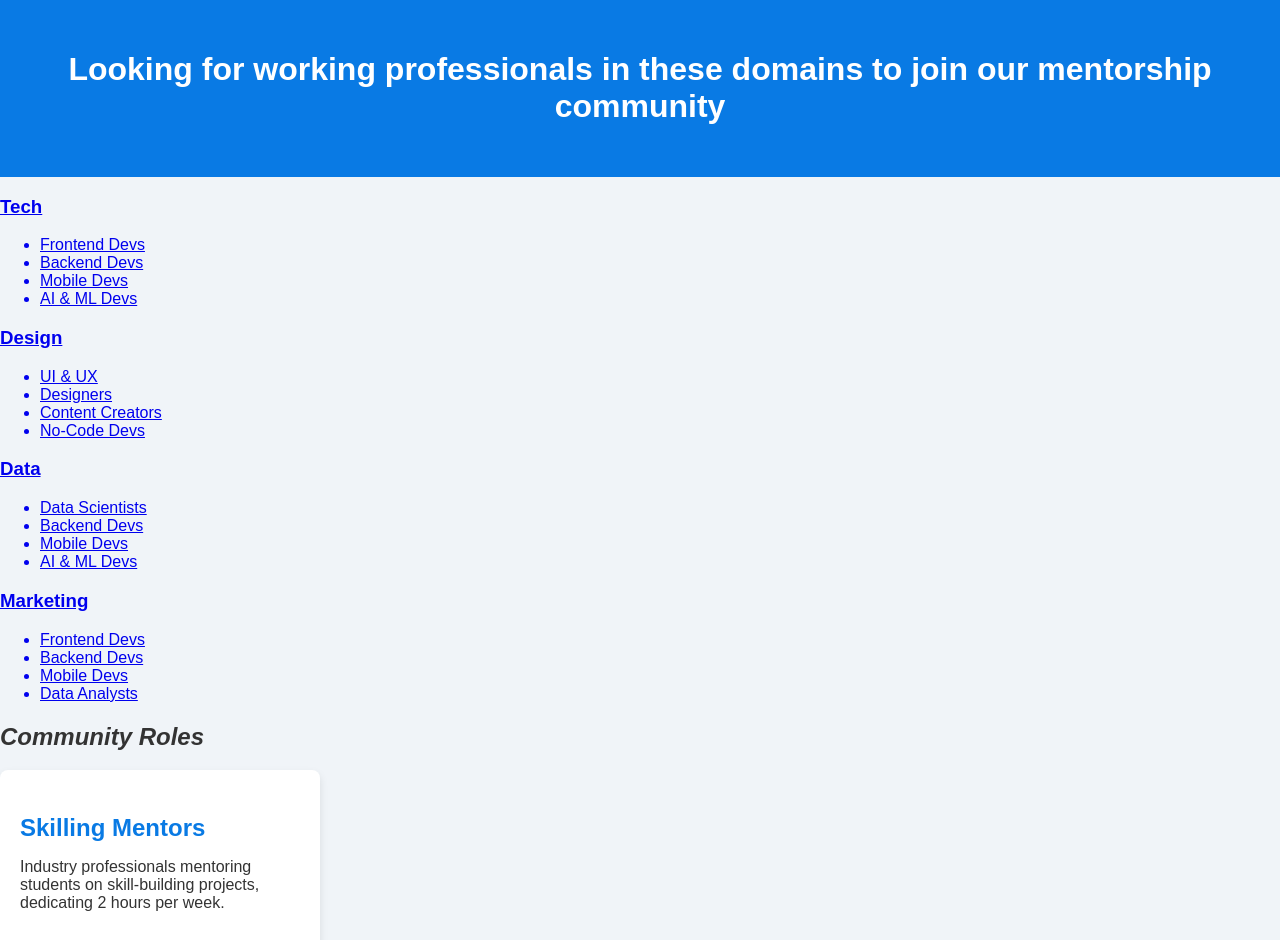
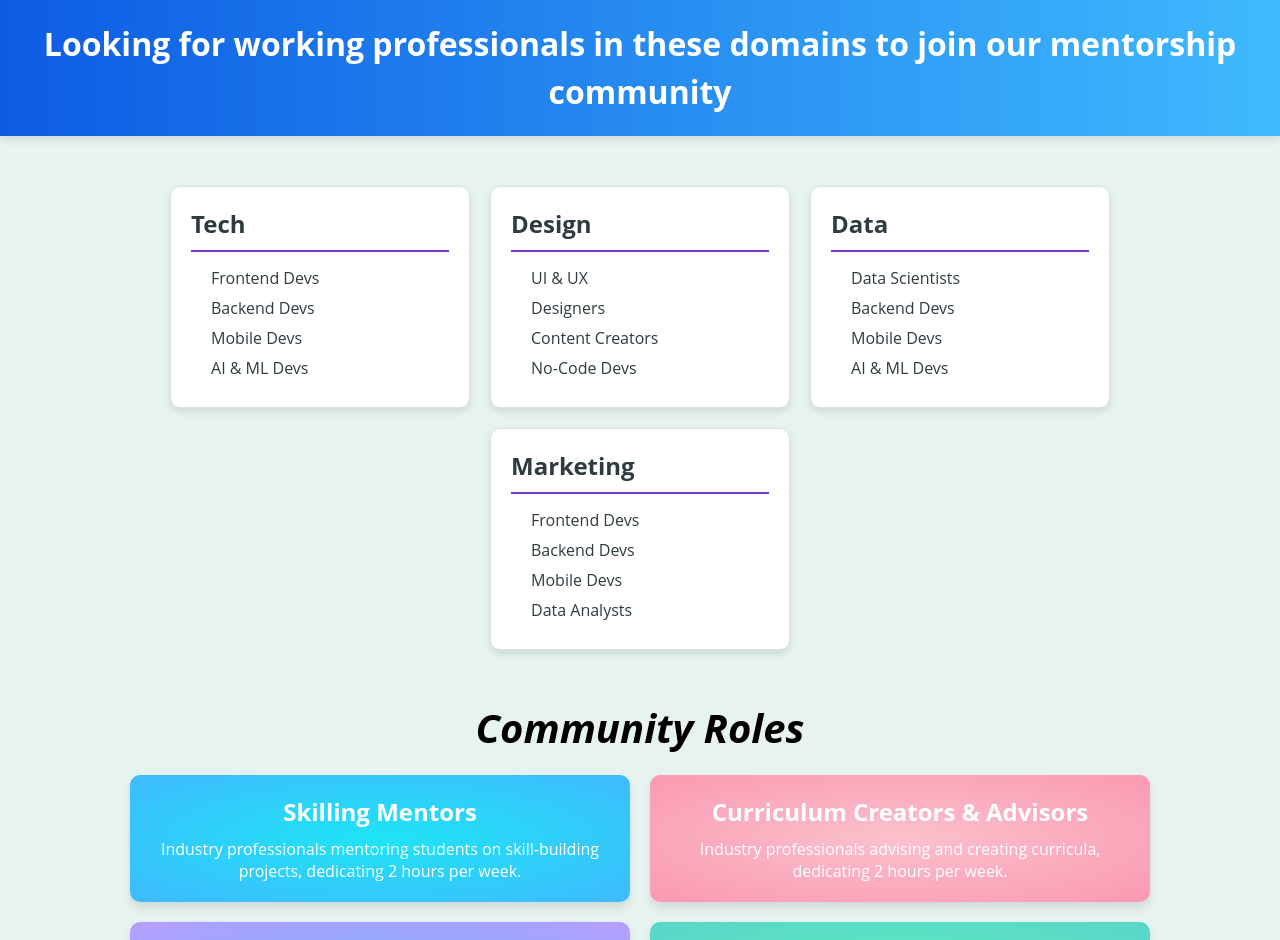
Before and after one commit to saif-alii/Barabari_, a plain HTML site: page index.html in a window 1280 px wide. Shown: the top 940 px of the page. Drawn offline with Linux system fonts and the light colour scheme.

Commit message:
Update style.css
Updated code

```diff
--- a/style.css
+++ b/style.css
@@ -1,118 +1,150 @@
 /* General Styles */
-body {
+* {
   margin: 0;
   padding: 0;
-  font-family: 'Arial', sans-serif;
-  background: #F0F4F8;
-  color: #333;
+  box-sizing: border-box;
 }
 
-header {
-  text-align: center;
-  padding: 30px;
-  background: #097ae4;
-  color: white;
+body {
+  font-family: 'Open Sans', sans-serif;
+  background: #E7F3F1;
+  margin: 0;
+  padding: 0;
 }
 
-.main-title {
-  font-size: 1.8rem;
+header .sen {
+  font-size: 2rem;
+  color: #ffffff;
+  background: linear-gradient(90deg, #0d5ce3, #3fbafe);
+  text-align: center;
+  padding: 20px;
+  margin-bottom: 30px;
   line-height: 1.5;
-  margin: 0;
+  box-shadow: 0 4px 8px rgba(0, 0, 0, 0.1);
 }
 
-/* Container */
-.container {
+/* Feature Cards Section */
+.page-contain {
+  display: flex;
+  flex-wrap: wrap;
+  gap: 20px;
+  justify-content: center;
   padding: 20px;
 }
 
-/* Feature Cards Section */
-.feature-cards {
+.data-card {
+  display: flex;
+  flex-direction: column;
+  width: 300px;
+  padding: 20px;
+  background: #FFFFFF;
+  border: 1px solid #E0E0E0;
+  border-radius: 10px;
+  box-shadow: 0 4px 8px rgba(0, 0, 0, 0.1);
+  transition: transform 0.3s ease, box-shadow 0.3s ease, background 0.3s ease;
+  text-decoration: none;
+  color: #2E3C40;
+}
+
+.data-card:hover {
+  background: #753BBD;
+  color: #FFFFFF;
+  transform: scale(1.05);
+  box-shadow: 0 8px 16px rgba(0, 0, 0, 0.2);
+}
+
+.data-card h3 {
+  margin-bottom: 15px;
+  font-size: 1.5rem;
+  border-bottom: 2px solid #753BBD;
+  padding-bottom: 10px;
+}
+
+.data-card:hover h3 {
+  border-color: #A754C4;
+}
+
+.data-card ul {
+  list-style: none;
+  padding-left: 20px;
+}
+
+.data-card li {
+  margin-bottom: 8px;
+}
+
+/* Role Cards Section */
+.main-container {
+  padding: 30px;
+}
+
+.heading__title {
+  text-align: center;
+  font-size: 2.5rem;
+  font-weight: bold;
+  margin-bottom: 20px;
+}
+
+.cards {
   display: flex;
   flex-wrap: wrap;
   justify-content: center;
   gap: 20px;
-  margin-bottom: 20px;
 }
 
 .card {
-  background: white;
-  border-radius: 8px;
-  box-shadow: 0 4px 8px rgba(0, 0, 0, 0.1);
+  width: 500px;
   padding: 20px;
-  width: 280px;
-  transition: transform 0.3s, box-shadow 0.3s;
+  border-radius: 10px;
+  box-shadow: 0 6px 10px rgba(0, 0, 0, 0.1);
+  transition: transform 0.2s, box-shadow 0.2s;
+  color: #FFFFFF;
+}
+
+.card:hover {
+  transform: scale(1.05);
+  box-shadow: 0 8px 16px rgba(0, 0, 0, 0.2);
 }
 
 .card h3 {
-  margin-bottom: 15px;
-  color: #097ae4;
   font-size: 1.5rem;
+  text-align: center;
+  margin-bottom: 10px;
 }
 
-.card ul {
-  list-style: none;
-  padding: 0;
-  color: #666;
+.card__description {
+  font-size: 1rem;
+  text-align: center;
 }
 
-.card li {
-  margin: 5px 0;
+.card-1 {
+  background: radial-gradient(#1fe4f5, #3fbafe);
 }
 
-.card:hover {
-  transform: translateY(-5px);
-  box-shadow: 0 8px 16px rgba(0, 0, 0, 0.2);
+.card-2 {
+  background: radial-gradient(#fbc1cc, #fa99b2);
 }
 
-/* Community Roles Heading */
-.community-heading {
-  text-align: center;
-  margin-bottom: 20px;
+.card-3 {
+  background: radial-gradient(#76b2fe, #b69efe);
 }
 
-.section-title {
-  width: 100%;
-  height: 50px;
-  font-weight: 600;
-  font-size: 3rem;
-  color: #097ae4;
-  margin: 0;
-}
-
-/* Role Cards Section */
-.role-cards {
-  display: grid;
-  grid-template-columns: repeat(auto-fit, minmax(300px, 1fr));
-  gap: 20px;
-}
-
-.role-card {
-  background: rgb(41, 107, 206);
-  color: white;
-  border-radius: 8px;
-  padding: 20px;
-  box-shadow: 0 4px 8px rgba(0, 0, 0, 0.1);
-  transition: transform 0.3s, box-shadow 0.3s;
-}
-
-.role-card h3 {
-  margin: 0 0 10px 0;
-}
-
-.role-card p {
-  margin: 0;
-  line-height: 1.5;
-}
-
-.role-card:hover {
-  transform: translateY(-5px);
-  box-shadow: 0 8px 16px rgba(0, 0, 0, 0.2);
+.card-4 {
+  background: radial-gradient(#60efbc, #58d5c9);
 }
 
 /* Responsive Design */
 @media (max-width: 768px) {
-  .feature-cards {
+  .data-card {
+    width: 90%;
+  }
+
+  .cards {
     flex-direction: column;
     align-items: center;
   }
+
+  .card {
+    width: 90%;
+  }
 }
```
